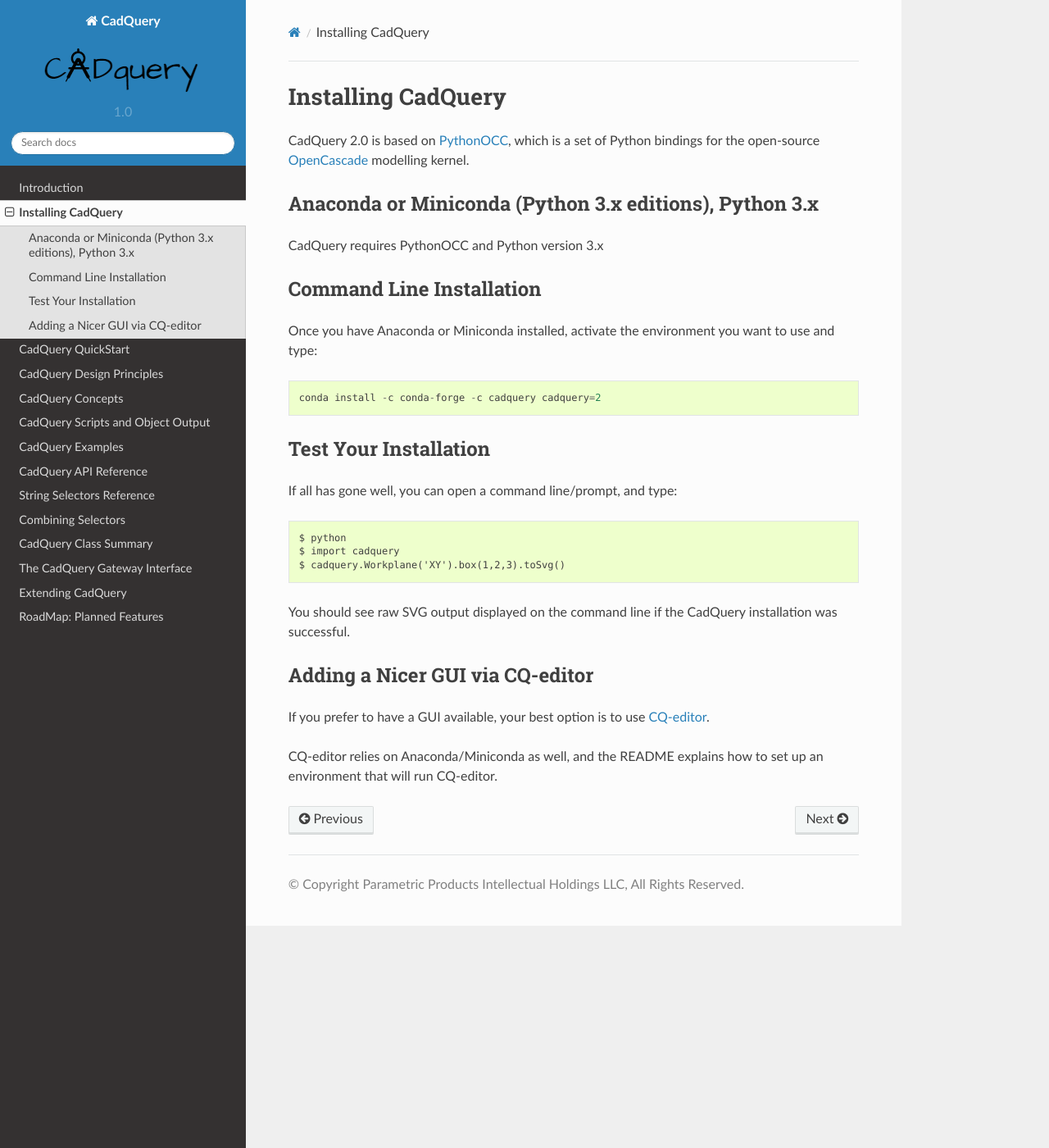
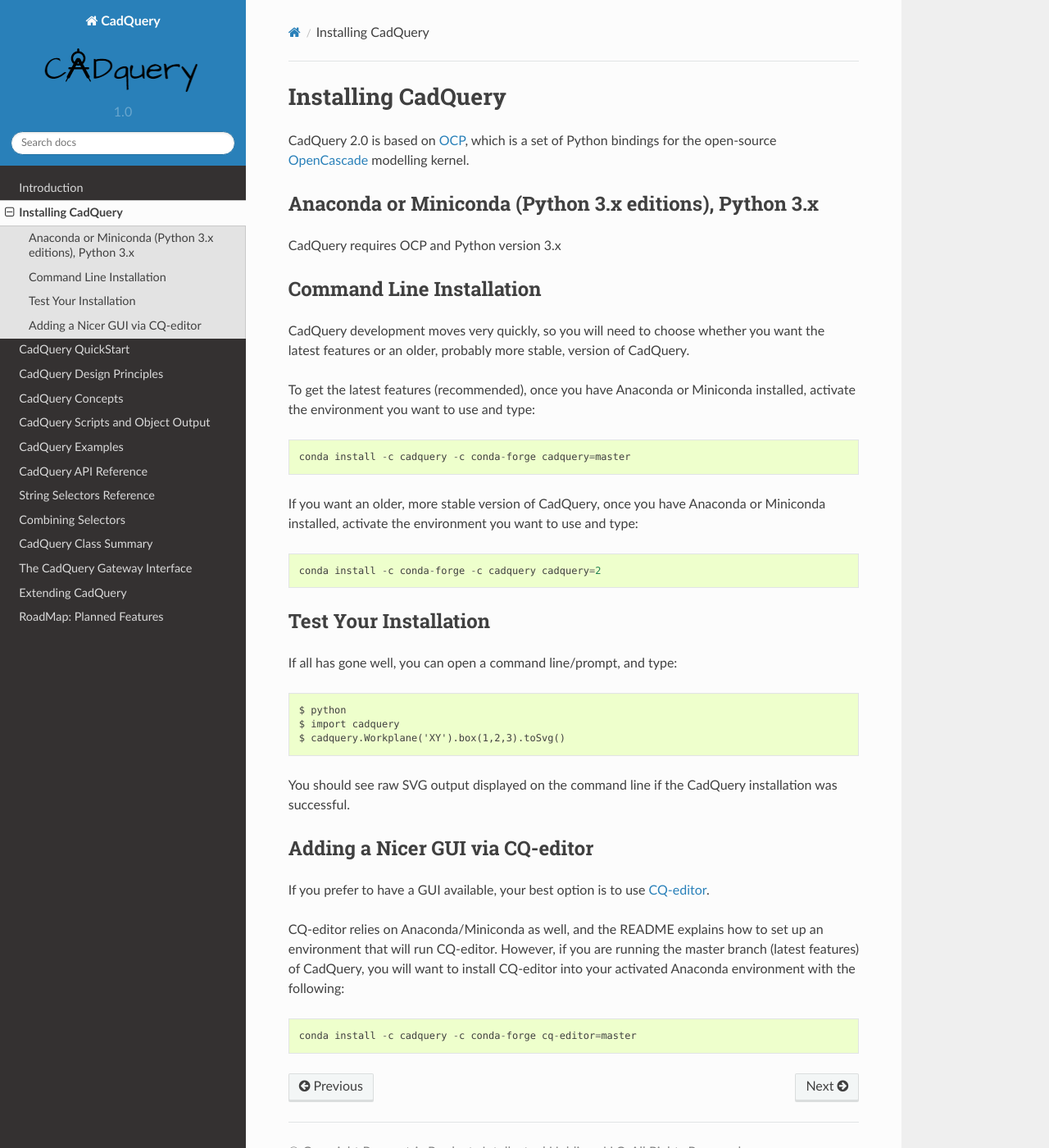
Before and after one commit to CadQuery/cadquery, a Sphinx documentation site: the page built from doc/installation.rst, in a window 1280 px wide and 1400 px high. Shown: the whole window at 82% size. Built offline with Sphinx 7.4.7 and the Read the Docs theme 2.0.0, drawn with Linux system fonts in a browser that asks for light colours.

Commit message:
Updated the installation to reference OCP and pointed people to the master installation option.

```diff
--- a/doc/installation.rst
+++ b/doc/installation.rst
@@ -4,17 +4,23 @@
 ===================================
 
 CadQuery 2.0 is based on
-`PythonOCC <http://www.pythonocc.org/>`_,
+`OCP <https://github.com/CadQuery/OCP>`_,
 which is a set of Python bindings for the open-source `OpenCascade <http://www.opencascade.com/>`_ modelling kernel.
 
 Anaconda or Miniconda (Python 3.x editions), Python 3.x
 ----------------------------------------------
-CadQuery requires PythonOCC and Python version 3.x
+CadQuery requires OCP and Python version 3.x
 
 Command Line Installation
 ------------------------------------------
 
-Once you have Anaconda or Miniconda installed, activate the environment you want to use and type::
+CadQuery development moves very quickly, so you will need to choose whether you want the latest features or an older, probably more stable, version of CadQuery.
+
+To get the latest features (recommended), once you have Anaconda or Miniconda installed, activate the environment you want to use and type::
+
+        conda install -c cadquery -c conda-forge cadquery=master
+
+If you want an older, more stable version of CadQuery, once you have Anaconda or Miniconda installed, activate the environment you want to use and type::
 
         conda install -c conda-forge -c cadquery cadquery=2
 
@@ -35,4 +41,6 @@
 If you prefer to have a GUI available, your best option is to use
 `CQ-editor <https://github.com/CadQuery/CQ-editor>`_.
 
-CQ-editor relies on Anaconda/Miniconda as well, and the README explains how to set up an environment that will run CQ-editor.
+CQ-editor relies on Anaconda/Miniconda as well, and the README explains how to set up an environment that will run CQ-editor. However, if you are running the master branch (latest features) of CadQuery, you will want to install CQ-editor into your activated Anaconda environment with the following::
+
+        conda install -c cadquery -c conda-forge cq-editor=master
```
